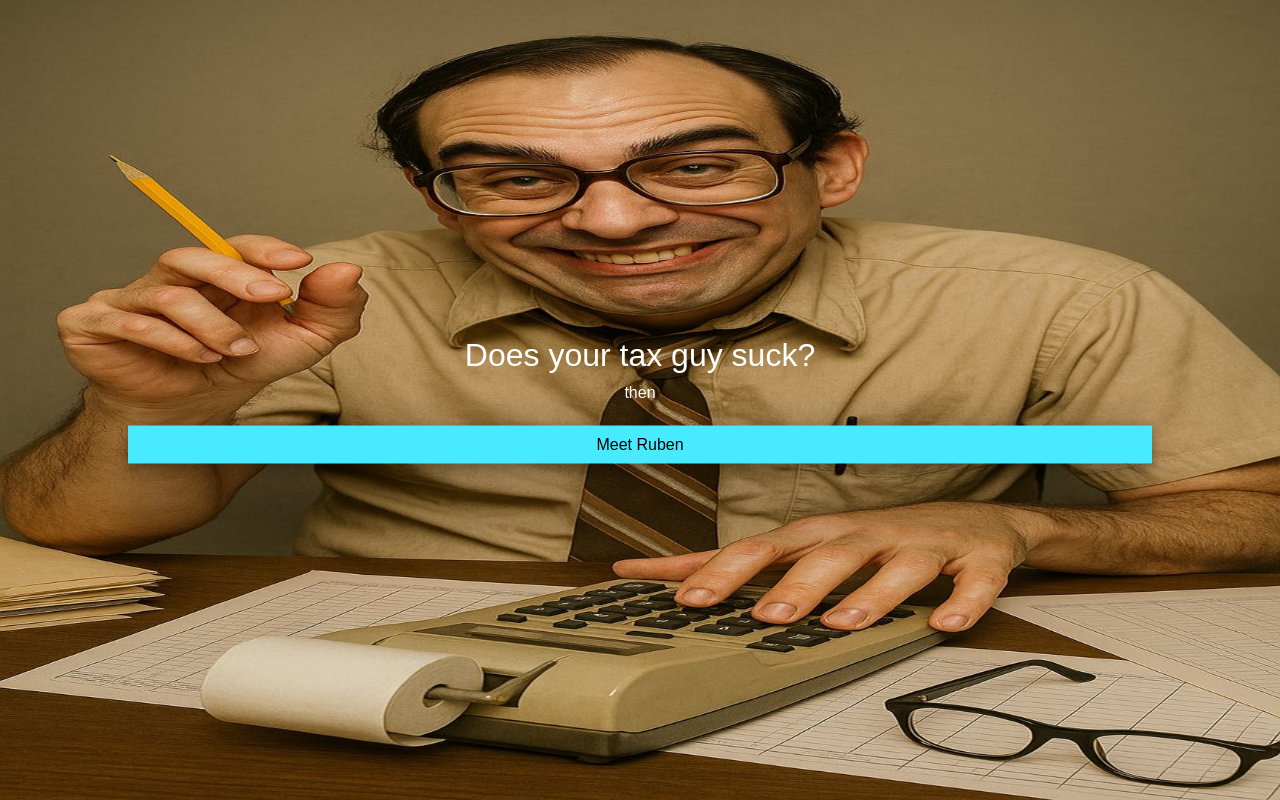
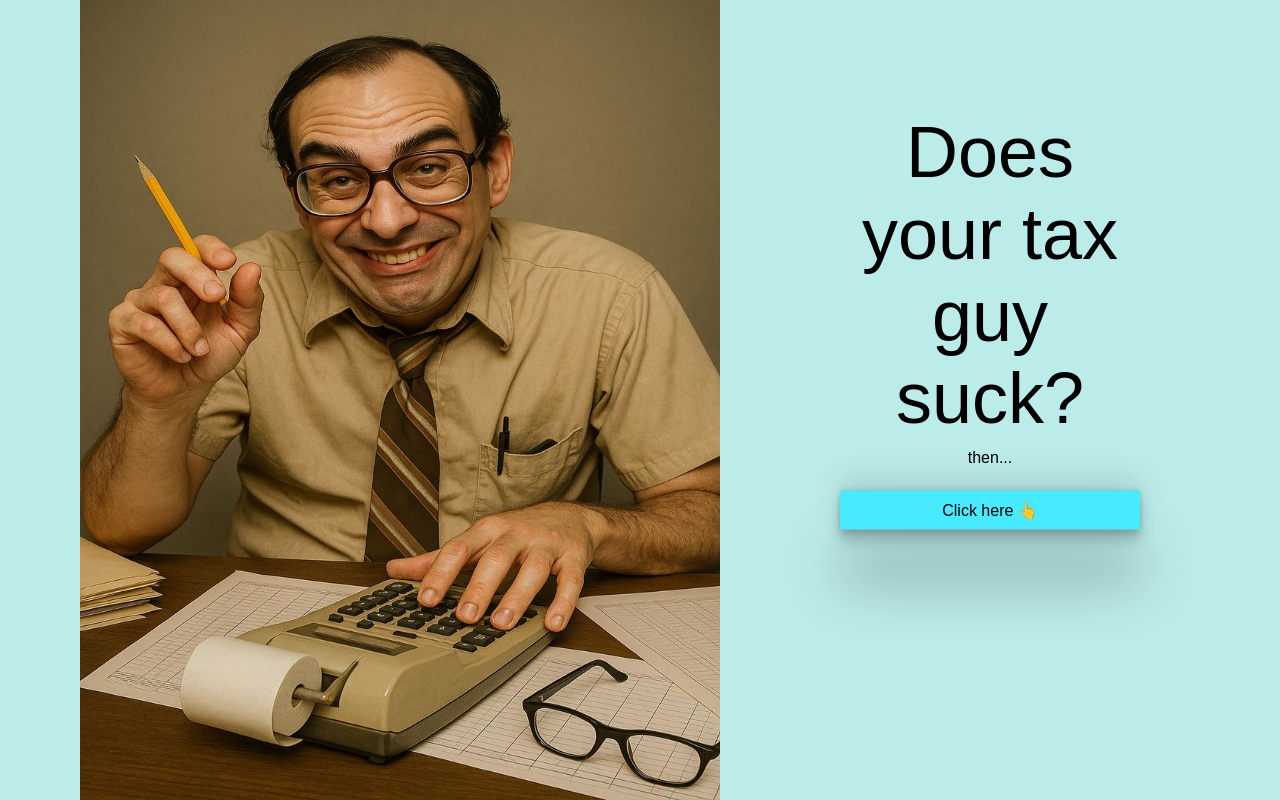
Before and after one commit to DVTRubenFerreira/rubenthetaxguy-website, an Angular app: page / in a window 1280 px wide. Built offline with nearby package versions, Linux system fonts and the light colour scheme; what @angular/fire would draw is missing.

Commit message:
feat: update styles and content in various components for improved layout and clarity

```diff
--- a/src/app/app.component.scss
+++ b/src/app/app.component.scss
@@ -1,11 +1,3 @@
-.background-image {
-  width: 100dvw;
-  height: 100dvh;
-  display: flex;
-  margin: 0 auto;
-  position: relative;
-}
-
 .overlay {
   position: absolute;
   top: 50%;
@@ -35,7 +27,7 @@
     &__bold {
       font-weight: bolder;
       margin-top: 16px;
-            font-size: 1.2rem;
+      font-size: 1.2rem;
 
     }
 
@@ -63,7 +55,7 @@
     box-shadow: rgba(0, 0, 0, 0.25) 0px 54px 55px, rgba(0, 0, 0, 0.12) 0px -12px 30px, rgba(0, 0, 0, 0.12) 0px 4px 6px, rgba(0, 0, 0, 0.17) 0px 12px 13px, rgba(0, 0, 0, 0.09) 0px -3px 5px;
 
     &:hover {
-      background-color: #0056b3;
+      background-color: #55fe7c;
     }
 
     &:focus {
@@ -114,3 +106,41 @@
     resize: vertical;
   }
 }
+
+@media screen and (min-width: 768px) {
+  .overlay {
+    top: 50%;
+    left: calc(50dvw + 200px);
+    width: calc(50dvw - 340px);
+    transform: translate(0%, calc(-50% - 80px));
+    color: #000;
+
+    .overlay-text {
+
+      &__headline {
+        font-size: 4.5rem;
+        margin-bottom: 10px;
+      }
+
+      &__sub-heading {
+        font-weight: bolder;
+        text-decoration: underline;
+        margin-top: 16px;
+        font-size: 1.5rem;
+      }
+
+      &__bold {
+        font-weight: bolder;
+        margin-top: 16px;
+        font-size: 1.5rem;
+
+      }
+
+      &__note {
+        font-size: 01rem;
+      }
+    }
+  }
+
+
+}
--- a/src/app/shared/background-image/background-image.component.scss
+++ b/src/app/shared/background-image/background-image.component.scss
@@ -5,3 +5,13 @@
   margin: 0 auto;
   position: relative;
 }
+
+@media screen and (min-width: 768px) {
+  .background-image {
+    width: 50dvw;
+    position: absolute;
+    top: 0;
+    left: 80px;
+  }
+
+}
--- a/src/app/views/info-first/info-first.component.html
+++ b/src/app/views/info-first/info-first.component.html
@@ -2,9 +2,9 @@
   <app-background-image [backgroundImages]="backgroundImages"></app-background-image>
   <div class="overlay">
     <div class="overlay-text__headline">Does your tax guy suck?</div>
-    <div class="overlay-text">then</div>
+    <div class="overlay-text">then...</div>
     <div class="button-container">
-      <button class="call-to-action-button" (click)="onMeetRuben()">Meet Ruben</button>
+      <button class="call-to-action-button" (click)="onMeetRuben()">Click here 👆</button>
     </div>
   </div>
 </div>
--- a/src/app/views/info-third/info-third.component.html
+++ b/src/app/views/info-third/info-third.component.html
@@ -8,7 +8,8 @@
     <div class="overlay-text__note">*The dude in the pic is AI (too good looking)</div>
 
     <div class="overlay-text__sub-heading">Experience & Intelligence</div>
-    <div class="overlay-text__note">He is actually smart and knows his stuff - Qualified CA(SA) with 17 years of experience</div>
+    <div class="overlay-text__note">He is actually smart and knows his stuff</div>
+    <div class="overlay-text__note">Qualified CA(SA) with 17 years of experience</div>
 
     <div class="overlay-text__sub-heading">Affordability</div>
     <div class="overlay-text__note">He is really cheap - not the stingy kinda cheap</div>
--- a/src/styles.scss
+++ b/src/styles.scss
@@ -8,4 +8,5 @@ body {
   display: flex;
   flex-direction: column;
   min-height: 100vh;
+  background-color: rgb(188, 236, 233);
 }
```
